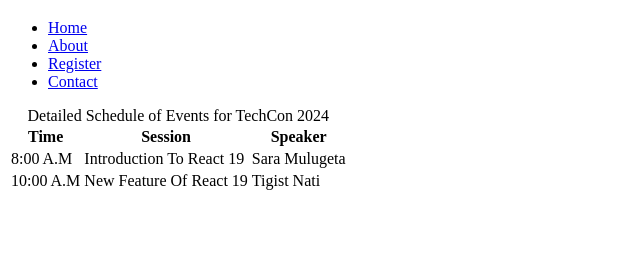
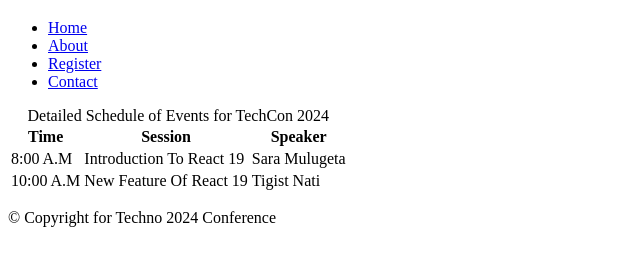
Before and after one commit to miftaha/TechCon_HTML, a plain HTML site: page techcon_website/schedule.html in a window 1280 px wide. Shown: the part 61-326 px from the top of the page, without its empty margins (0-640 px from the left). Drawn offline with Linux system fonts and the light colour scheme.

Commit message:
Add schedule.html

```diff
--- a/techcon_website/schedule.html
+++ b/techcon_website/schedule.html
@@ -19,9 +19,6 @@
     </header>
     <main>
       <table>
-        <caption>
-          Detailed Schedule of Events for TechCon 2024
-        </caption>
         <thead>
           <tr>
             <th scope="col">Time</th>
@@ -41,7 +38,13 @@
             <td>Tigist Nati</td>
           </tr>
         </tbody>
+        <caption>
+          Detailed Schedule of Events for TechCon 2024
+        </caption>
       </table>
     </main>
+    <footer>
+      <p>&copy; Copyright for Techno 2024 Conference</p>
+    </footer>
   </body>
 </html>
```
